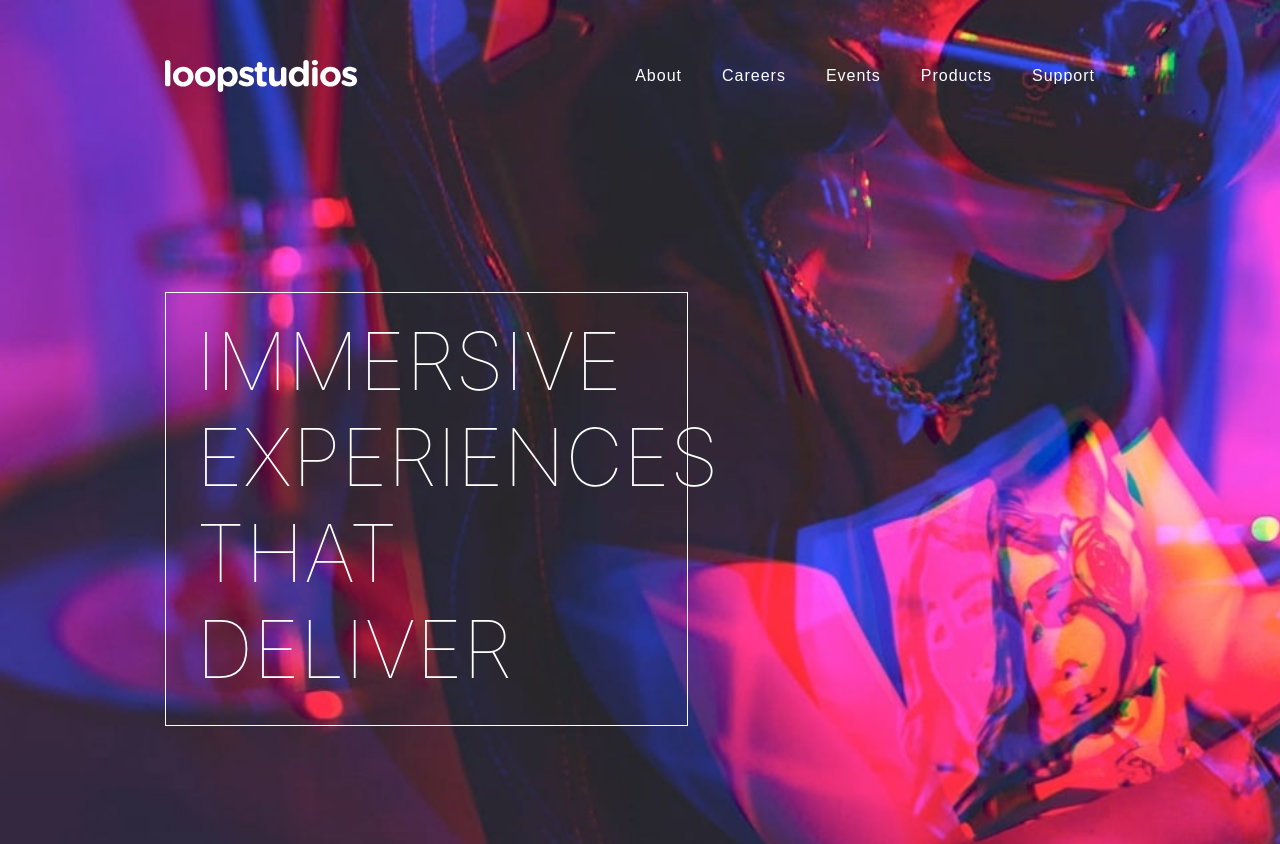
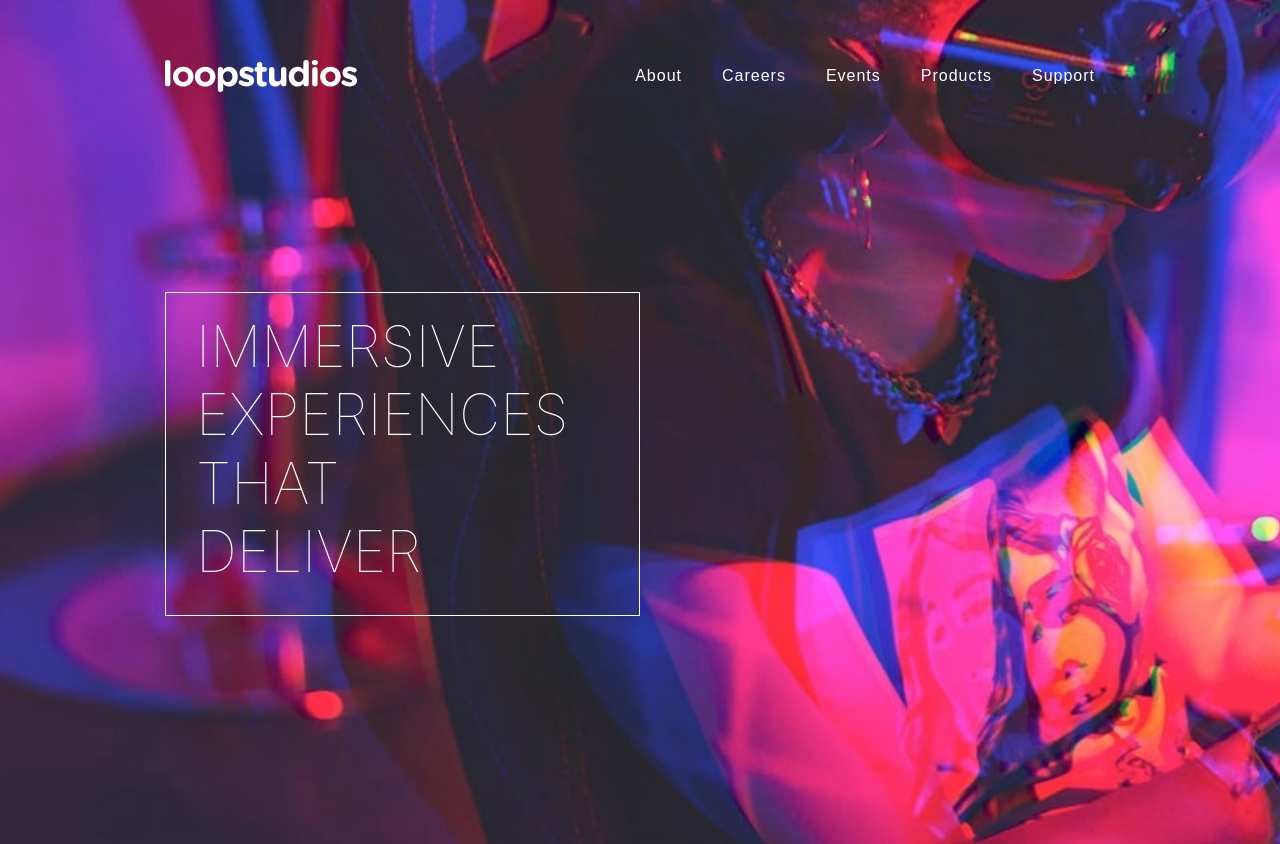
Before and after one commit to G3nK3n/Loopstudio_Landing_Page, a React (Create React App) app in the folder landing-page/: page / in a window 1280 px wide. Shown: the top 844 px of the page. Built offline with nearby package versions, Linux system fonts and the light colour scheme.

Commit message:
Fixed screen sized with 1600px

```diff
--- a/landing-page/src/Components/Header/Header.module.css
+++ b/landing-page/src/Components/Header/Header.module.css
@@ -81,10 +81,10 @@
 
 @media (max-width: 1600px) {
     .OuterHeaderBody {
-        padding-right: 45%;
+        padding-right: 50%;
     }
 
     .HeaderBody h1 {
-        font-size: 80px;
+        font-size: 57px;
     }
 }
```
Also changed, not shown: landing-page/src/Components/MainBody/BottomBody/BottomBody.module.css (+8 -0 lines).
